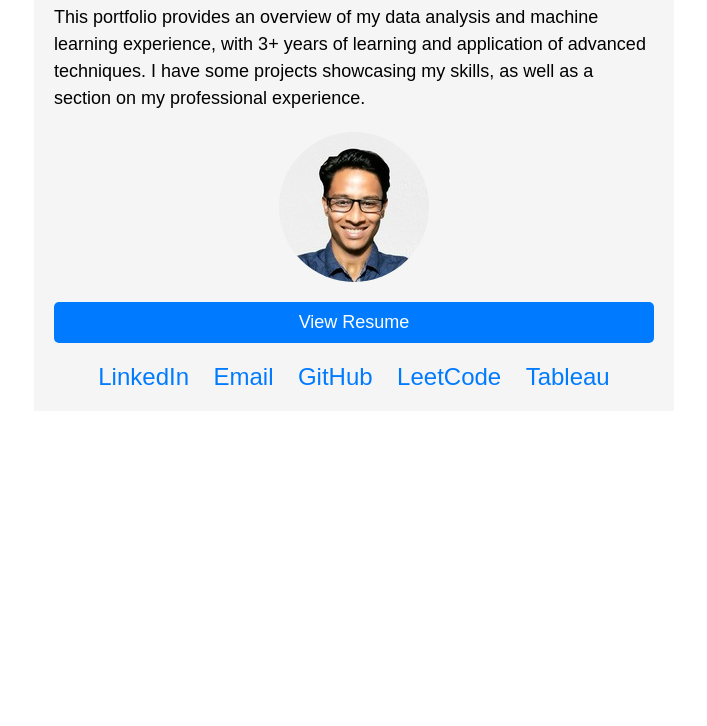
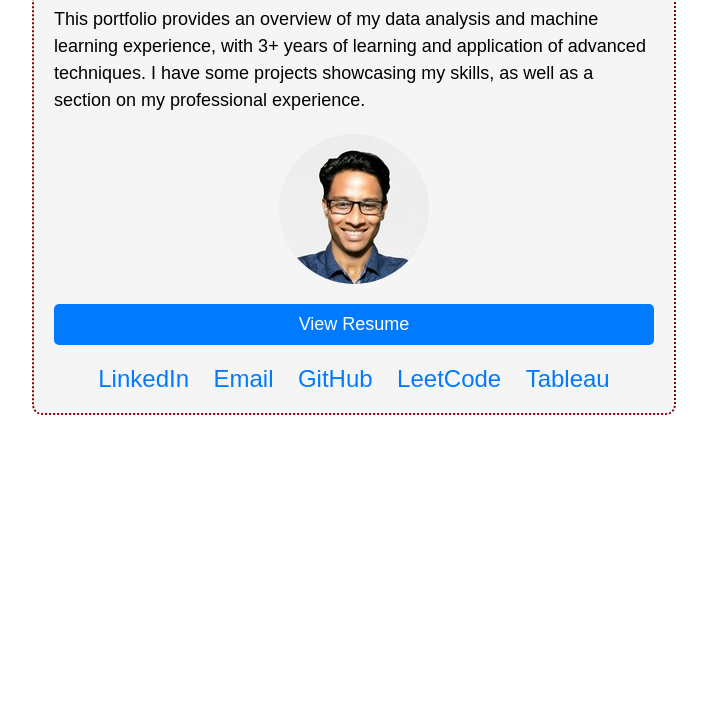
Before and after one commit to anik199/anik199.github.io, a plain HTML site: page index.html in a window 1280 px wide. Shown: the part 74-800 px from the top of the page, without its empty margins (286-993 px from the left). Drawn offline with Linux system fonts and the light colour scheme.

Commit message:
Update index.html
Signed-off-by: Anik Kumar <55429844+anik199@users.noreply.github.com>

```diff
--- a/index.html
+++ b/index.html
@@ -14,6 +14,9 @@
 			margin: 0 auto;
 			padding: 20px;
 			background-color: #f5f5f5;
+			border: 2px dotted #8B0000;
+			border-radius: 10px;
+
 		}
 
 		h1 {
```
